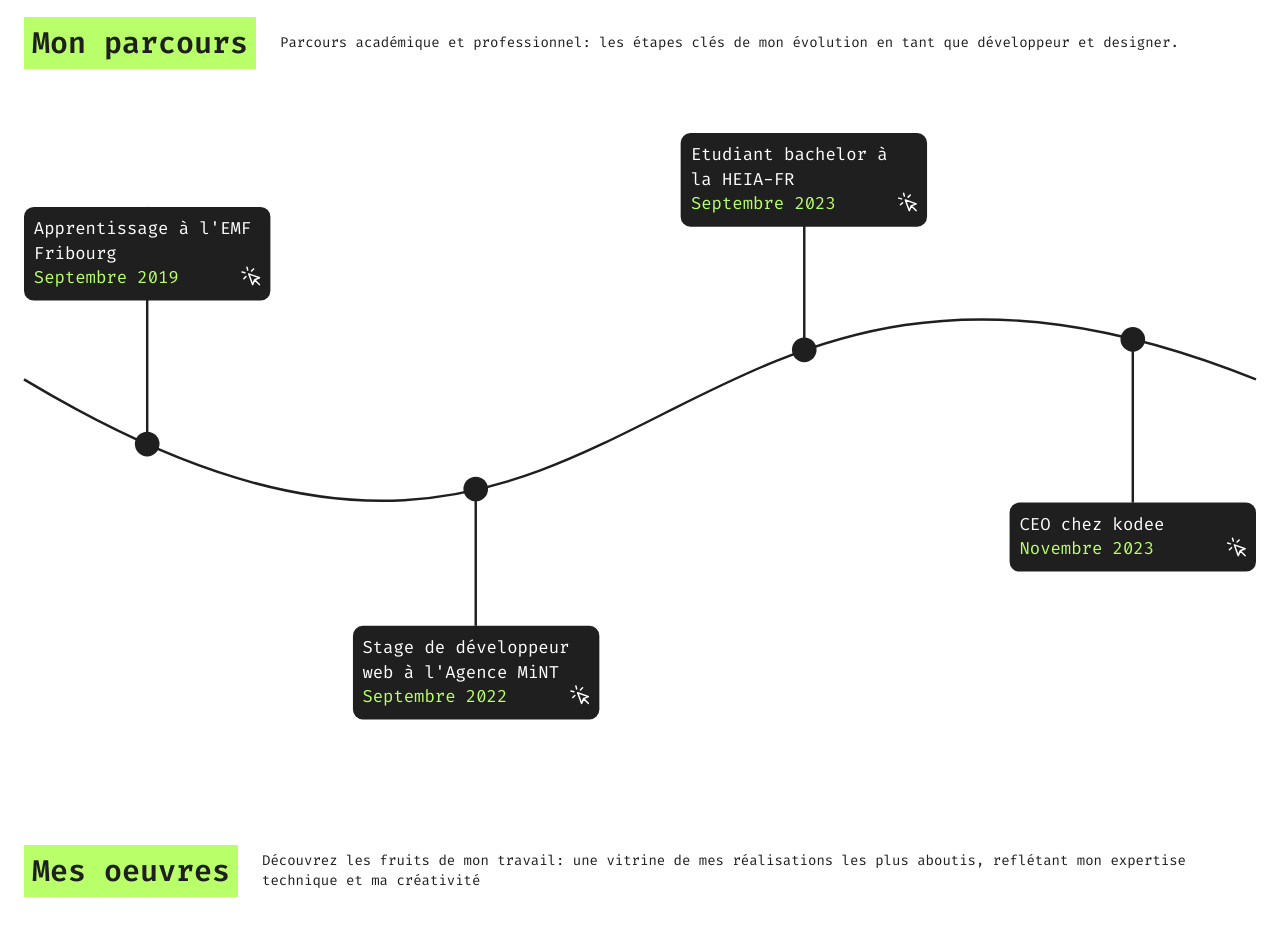
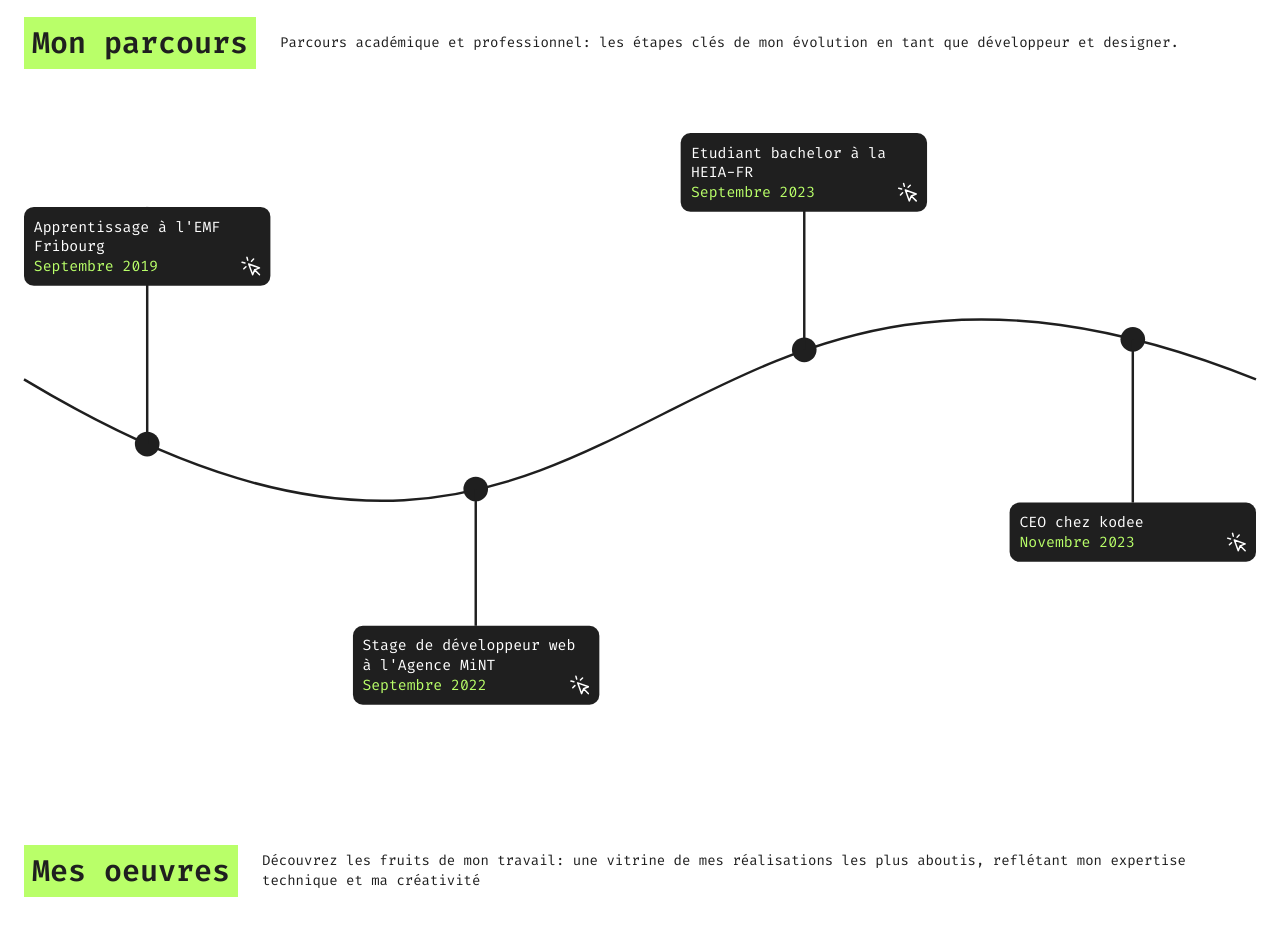
Before and after one commit to maiscommentz/portfolio-2025, a Vue app: page / in a window 1280 px wide. Shown: the part 2640-3575 px from the top of the page. Built offline with nearby package versions, Linux system fonts and the light colour scheme; what vue3-marquee would draw is missing.

Commit message:
💄 Update font size for better readability

```diff
--- a/src/assets/style.css
+++ b/src/assets/style.css
@@ -6,11 +6,9 @@
 
 body {
     @apply text-cBlack;
+    @apply text-lg;
     font-family: 'Fira Code', sans-serif;
     font-weight: 400;
-    font-size: 20px;
-    font-style: normal;
-    line-height: normal;
     cursor: none;
     background-color: #FFF;
 }
--- a/src/components/Timeline.vue
+++ b/src/components/Timeline.vue
@@ -15,7 +15,7 @@
             <foreignObject v-for="(point, i) in points" :key="'label' + i"
                             :x="point.cx - (point.width / 2)" :y="point.offsetY"
                             :width="point.width" height="200" class="overflow-visible">
-                <div class="bg-cBlack text-cWhite p-2 rounded-lg text-sm hover:cursor-pointer hover:scale-105 ease-in-out transform transition duration-300 clickable">
+                <div class="bg-cBlack text-cWhite p-2 rounded-lg text-xs hover:cursor-pointer hover:scale-105 ease-in-out transform transition duration-300 clickable">
                     <p>{{ point.title }}</p>
                     <div class="flex w-full justify-between">
                         <p class="text-cGreen">{{ point.date }}</p>
```
